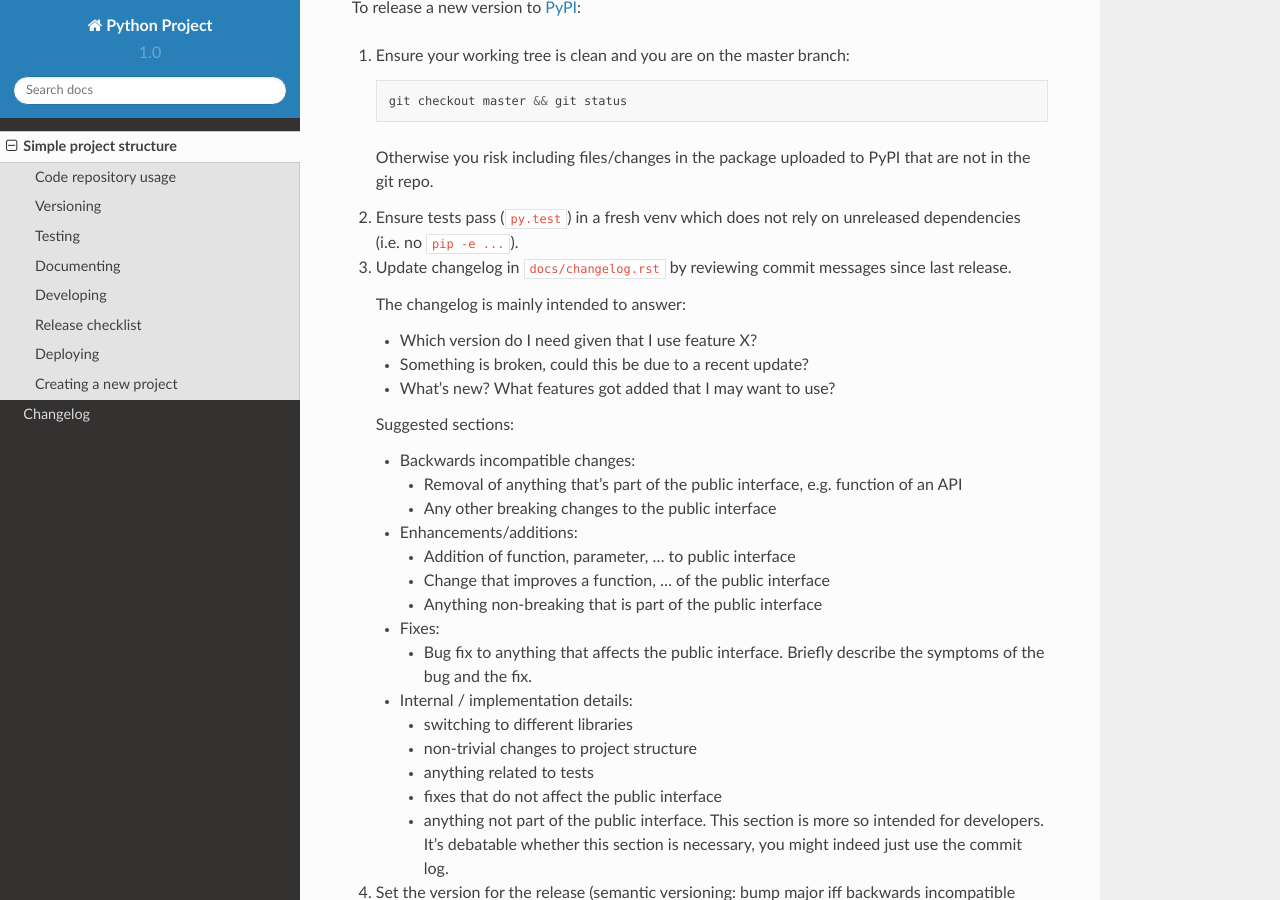
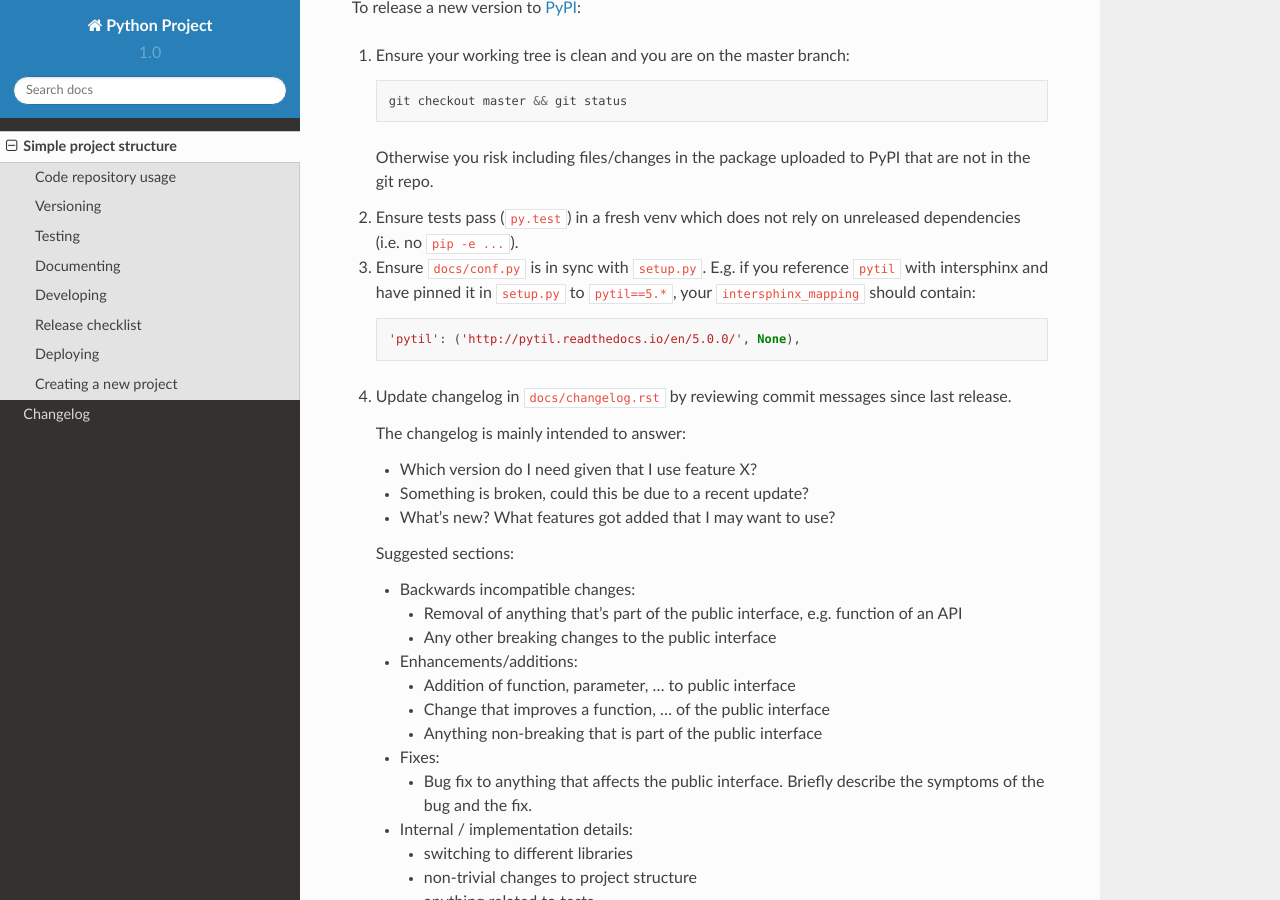
Before and after one commit to timdiels/python-project, a Sphinx documentation site: the page built from docs/simple.rst, in a window 1280 px wide and 900 px high, scrolled down 3736 px. Built offline with Sphinx 7.4.7 and the Read the Docs theme 2.0.0, drawn with Linux system fonts in a browser that asks for light colours.

Commit message:
Ensure that docs/conf.py is in sync with setup.py on release

```diff
--- a/docs/simple.rst
+++ b/docs/simple.rst
@@ -194,7 +194,13 @@ To release a new version to `PyPI`_:
 2. Ensure tests pass (``py.test``) in a fresh venv which does not rely on
    unreleased dependencies (i.e. no ``pip -e ...``).
 
-3. Update changelog in ``docs/changelog.rst`` by reviewing commit messages since
+3. Ensure ``docs/conf.py`` is in sync with ``setup.py``.  E.g. if you reference
+   ``pytil`` with intersphinx and have pinned it in ``setup.py`` to
+   ``pytil==5.*``, your ``intersphinx_mapping`` should contain::
+
+       'pytil': ('http://pytil.readthedocs.io/en/5.0.0/', None),
+
+4. Update changelog in ``docs/changelog.rst`` by reviewing commit messages since
    last release.
 
    The changelog is mainly intended to answer:
@@ -232,7 +238,7 @@ To release a new version to `PyPI`_:
        intended for developers. It's debatable whether this section is
        necessary, you might indeed just use the commit log.
 
-4. Set the version for the release (semantic versioning: bump major iff
+5. Set the version for the release (semantic versioning: bump major iff
    backwards incompatible change, else bump minor if enhancement/addition, else
    bump patch; refer to the changelog)
 
```
Also changed, not shown: other parts of docs/simple.rst (+6 -6 lines).
